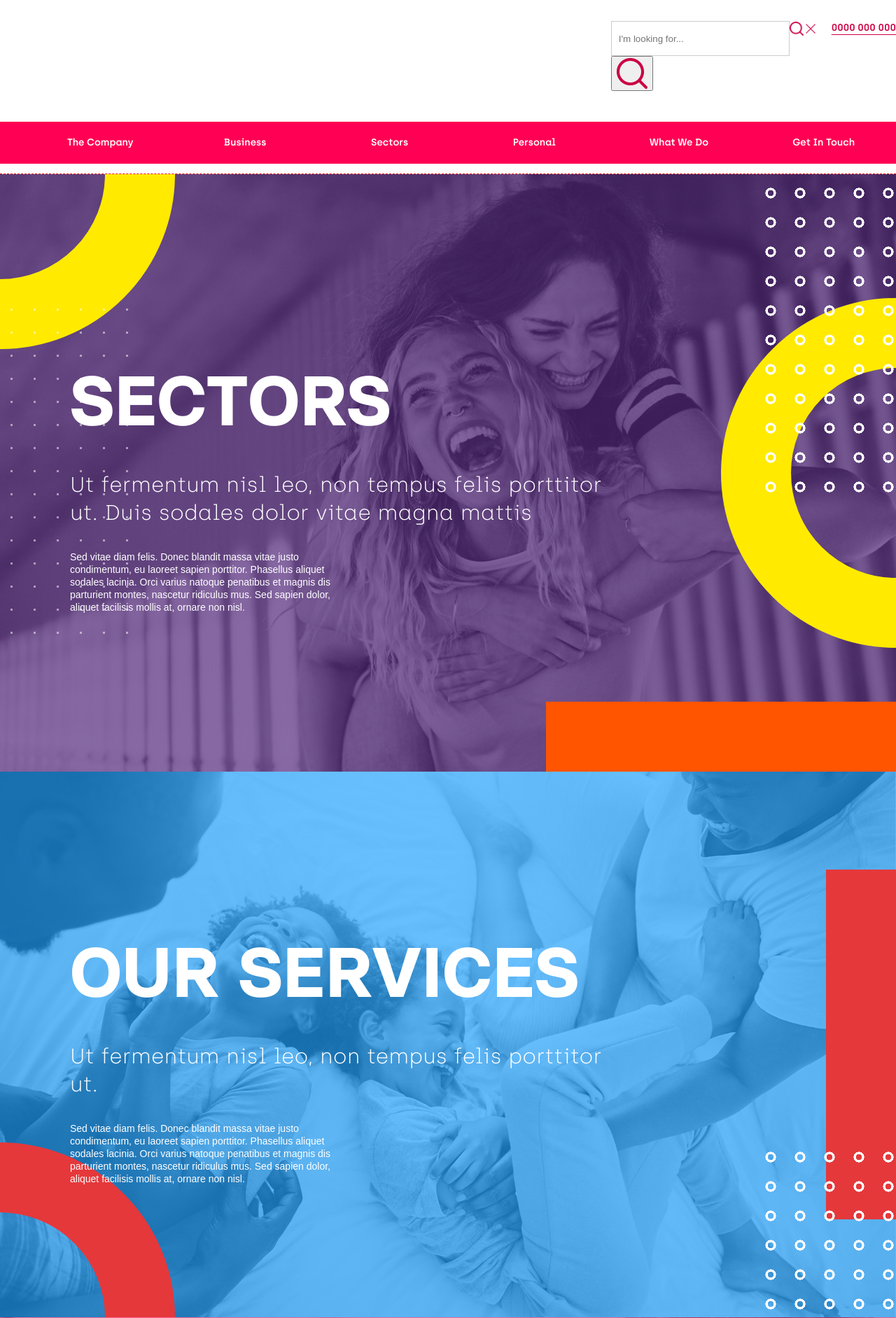
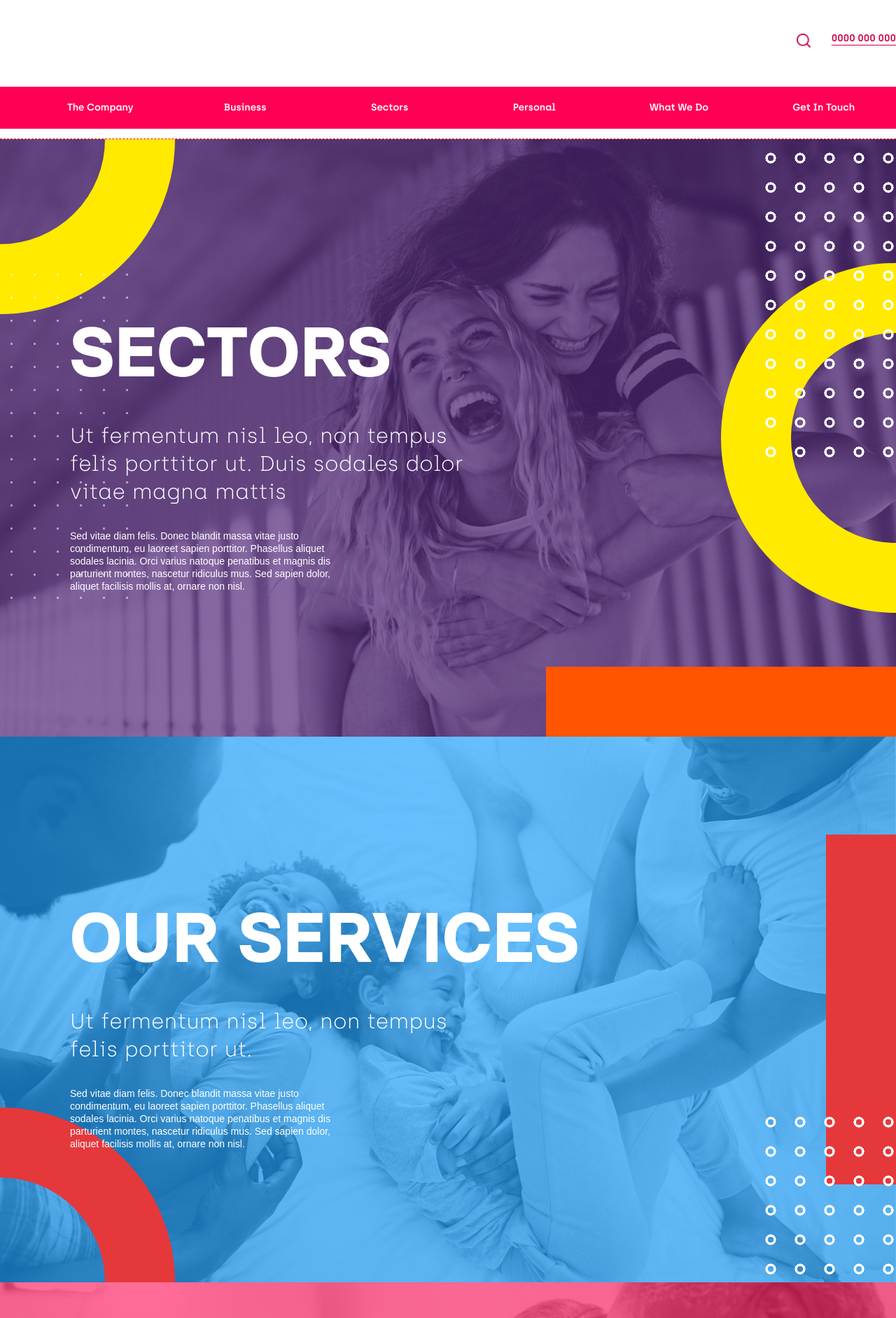
Before and after one commit to leetwentyone/TV-Channel-Concept-Site, a PHP site: page / in a window 1280 px wide; the page is wider, and only the part inside the window is pictured. Shown: the top 1884 px of that part at 70% size. Run offline with PHP 8.4, Linux system fonts and the light colour scheme; style sheets or scripts are compiled from the project's sources.

Commit message:
updated styles

```diff
--- a/scss/base/_header.scss
+++ b/scss/base/_header.scss
@@ -8,6 +8,7 @@
 .header-inner {
 	display: flex;
 	justify-content: flex-end;
+	align-items: center;
 	padding: 30px 0;
 	width: 100%;
 	max-width: $sitewidth;
@@ -15,22 +16,100 @@
 
 	.search-toggle {
 		margin-right: 20px;
+		position: relative;
+
+		img {
+			max-width: 20px;
+			opacity: 1;
+			top: -7px;
+			right: 10px;
+			position: absolute;
+			transition: all .3s ease;
+
+			+ img {
+				opacity: 0;
+			}
+		}
+
+		&.search-active {
+
+			img {
+				opacity: 0;
+
+				+ img {
+					opacity: 1;
+				}
+			}
+		}
+	}
+
+	a[href^="tel"] {
+		display: inline-block;
+		position: relative;
+		font-family: $archiabold;
+		color: #CC0044;
+    	font-weight: 700;
+		padding-right: 0;
+		transition: all .3s ease;
+		text-decoration: underline;
+		text-underline-offset: 5px;
+
+		&:hover {
+			padding-right: 30px;
+
+			&:after {
+				right: -10px;
+				opacity: 1;
+			}
+		}
+
+		&:after {
+			content: "";
+			display: inline-block;
+			position: absolute;
+			top: -5px;
+			right: -5px;
+			width: 30px;
+			height: 30px;
+			background-image: url('images/phone.png');
+			background-repeat: no-repeat;
+			background-size: 20px;
+			background-position: center;
+			opacity: 0;
+			transition: all .3s ease;
+		}
+	}
+}
+
+.search {
+	opacity: 0;
+	margin-right: 30px;
+	width: 400px;
+	transition: all .3s ease;
+
+	&.search-open {
+		opacity: 1;
+	}
+
+	form {
+		display: flex;
+		margin-right: 20px;
+	}
+
+	input[type="text"] {
+		width: calc(100% - 50px);
+		border-right: 0;
+	}
+
+	button[type="submit"] {
+		width: 50px;
+		background-color: $white;
+		border: 1px solid #ccc;
+		border-left: 0;
+		cursor: pointer;
 
 		img {
 			max-width: 20px;
 		}
 	}
-
-	a[href^="tel"] {
-		display: inline-block;
-		font-family: $archiabold;
-		color: #CC0044;
-    	font-weight: 700;
-		text-decoration: underline;
-		text-underline-offset: 5px;
-
-		&:hover {
-			text-decoration: none;
-		}
-	}
 }
--- a/scss/components/_image.scss
+++ b/scss/components/_image.scss
@@ -57,7 +57,7 @@
     font-family: $archiathin;
     font-size: 30px;
     line-height: 40px;
-    width: 40ch;
+    width: 30ch;
   }
 
   p {
```
